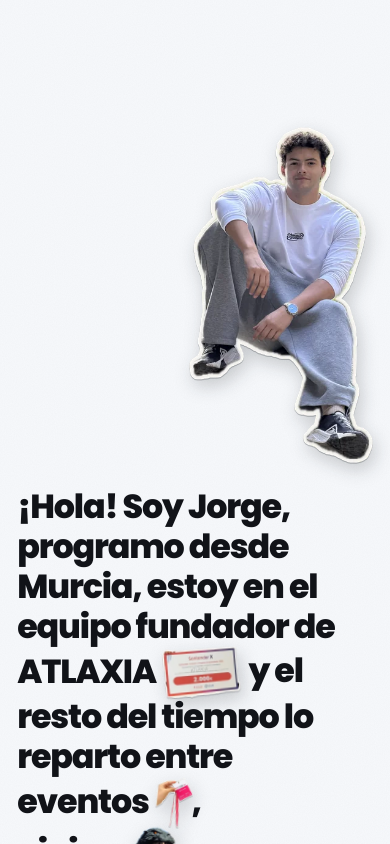
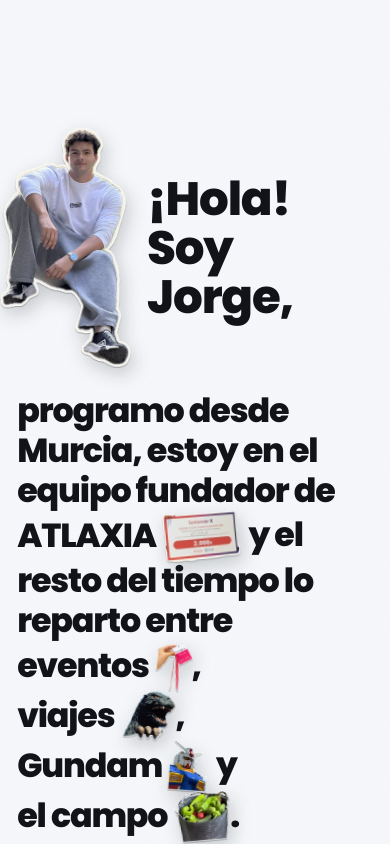
Before and after one commit to J0rgw/portfoliov3, a React (Vite) app: page / in a window 390 px wide. Shown: the part 1480-2324 px from the top of the page. Built offline with nearby package versions, Linux system fonts and the light colour scheme.

Commit message:
fixed in mobile my photos take 53% of the about me image

```diff
--- a/src/config/about.ts
+++ b/src/config/about.ts
@@ -12,8 +12,15 @@ import type { AboutRun, AboutTake, Milestone } from './types';
  * desarrollador full-stack en España. Construyo webs, aplicaciones y herramientas a
  * medida…"), quoted whole in the ADR.
  */
+
+/** The sentence's opening, kept apart from the rest so that on phones it can sit beside his
+ *  photo as a headline while the long part runs at full width underneath (ADR-004, 2026-11-26).
+ *  Everywhere else it is the sentence's first words, set inline: the two parts read as one. */
+const greeting = '¡Hola! Soy Jorge,';
+
+/** The rest of the sentence, from the space after the greeting. */
 const statement: AboutRun[] = [
-  '¡Hola! Soy Jorge, programo desde Murcia, estoy en el equipo fundador de ',
+  ' programo desde Murcia, estoy en el equipo fundador de ',
   { words: 'ATLAXIA', thing: { cutout: 'cheque', caption: 'Premio Santander X al Proyecto Emprendedor, 2026' } },
   ' y el resto del tiempo lo reparto entre ',
   { words: 'eventos', thing: { cutout: 'badge', hidden: 'vds', caption: 'DIATIC26 en Murcia y VDS 2026 en Valencia' } },
@@ -36,6 +43,7 @@ const takes: AboutTake[] = [
 
 export const aboutChapter = {
   heading: 'Sobre mí',
+  greeting,
   statement,
   takes,
   /** Completes the accessible name of Jorge's photo, which is a button. */
--- a/src/design/sections/About/About.css
+++ b/src/design/sections/About/About.css
@@ -395,3 +395,42 @@
     padding-top: var(--space-2);
   }
 }
+
+/* ---- Phones: the greeting beside him, the rest at full width ------------------------------- */
+
+/* Below 640 px the sentence is cut after its greeting (About.tsx; ADR-004, 2026-11-26): "¡Hola!
+   Soy Jorge," is a headline beside his photo and the rest of the sentence runs under both at the
+   full width of the screen. Nothing wraps round him, so there is no zigzag along his outline and
+   no narrow column of words (the rest of the sentence is one straight-edged column). He floats
+   left against the screen's edge, a third of its height tall; the greeting is a block that sits
+   beside the float and is as tall as it is, its words centred on him, one to a line. Tablets,
+   landscape screens and desktop keep the layouts above: there the greeting is just the
+   sentence's first words, inline. */
+@media (max-width: 639px) {
+  .about__body {
+    --jorge-h: min(30svh, 15rem);
+  }
+
+  .about__jorge {
+    float: left;
+    height: var(--jorge-h);
+    /* The container's margin pulled back puts him against the screen's edge; then a gap before
+       the greeting. */
+    margin: 0 var(--space-4) 0 calc(var(--margin) * -1);
+    /* About.tsx sets his silhouette inline for the desktop float; here only the greeting sits
+       beside him, as a block that keeps clear of his box. */
+    shape-outside: none !important;
+  }
+
+  .about__greeting {
+    /* A block-level box beside a float (it keeps clear of the float's box), at least as tall as
+       him so the rest of the sentence starts under both. */
+    display: flex;
+    align-items: center;
+    width: min-content;
+    min-height: var(--jorge-h);
+    margin-bottom: var(--space-5);
+    font-size: var(--text-3xl);
+    line-height: 1.05;
+  }
+}
--- a/src/pages/ProjectPage.tsx
+++ b/src/pages/ProjectPage.tsx
@@ -6,7 +6,7 @@ import CreditsTable, { type CreditRow } from '../components/editorial/CreditsTab
 import Disc from '../components/cd/Disc/Disc';
 import Evidence from '../components/editorial/Evidence/Evidence';
 import StackMarks from '../components/editorial/StackMarks/StackMarks';
-import { ArrowLeft, ArrowRight, ArrowUpRight } from '../components/ui/Icon/Icon';
+import { ArrowRight, ArrowUpRight } from '../components/ui/Icon/Icon';
 import LinkCue from '../components/ui/LinkCue/LinkCue';
 import NextTrack from '../components/editorial/NextTrack/NextTrack';
 import { chapterById } from '../config/navigation';
@@ -107,11 +107,9 @@ export function ProjectPage({ slug }: { slug: string }) {
       <header className="case-cover" data-ground="paper">
         <div className="container case-cover__grid">
           <div className="case-cover__text">
-            {/* One way back (the breadcrumb trail lives in the page's JSON-LD). The
-                ← says which way; its words circle like every other link's
-                (LinkCue, Jorge, 2026-11-25). */}
+            {/* One way back (the breadcrumb trail lives in the page's JSON-LD);
+                its words circle like every other link's (LinkCue, Jorge, 2026-11-26). */}
             <a className="case-back" href={backHref}>
-              <ArrowLeft size={16} aria-hidden="true" />
               <LinkCue>{ui.actions.backProjects}</LinkCue>
             </a>
             <h1 id="case-title" className="case-cover__title enter enter--still">
--- a/src/sections/About/About.tsx
+++ b/src/sections/About/About.tsx
@@ -26,8 +26,10 @@ const sizesAt = (wide: number, narrow: number) => (id: CutoutId, share = 1) =>
 const restSizes = sizesAt(REST_WIDE, REST_NARROW);
 const peekSizes = sizesAt(PEEK_WIDE, PEEK_NARROW);
 
-/** Jorge stands as tall as the frame allows (About.css): his width follows. */
-const JORGE_SIZES = '(min-width: 1024px) and (orientation: landscape) calc(min(64vh, 34rem) * 0.55), 46vw';
+/** Jorge stands as tall as the frame allows (About.css): his width follows. On phones he is
+ *  a third of the screen's height, beside the greeting. */
+const JORGE_SIZES =
+  '(max-width: 639px) calc(min(30vh, 15rem) * 0.55), (min-width: 1024px) and (orientation: landscape) calc(min(64vh, 34rem) * 0.55), 46vw';
 
 const chapter = chapterById('sobre-mi');
 
@@ -112,7 +114,10 @@ function Thing({ thing, index, primed, open, onToggle }: ThingProps) {
  * sentence in his words, signed, set big (The Romans: type with things between the
  * words); every thing in it is his own (Kyoosang Choi), so the photos say what the words
  * leave out. Jorge sits beside it as on the album's cover, in colour, and the words wrap
- * round him. Easter eggs for whoever plays: more takes of the cover's afternoon, Godzilla's
+ * round him. On phones the sentence is cut after its greeting (2026-11-26): the greeting is
+ * a headline beside his photo and the rest runs at full width underneath, so nothing wraps
+ * round him there (About.css); everywhere else the greeting is just the sentence's first
+ * words. Easter eggs for whoever plays: more takes of the cover's afternoon, Godzilla's
  * roar and who looks up at it, the Konami code, and a note in the console. The credits
  * follow (sections/AboutCredits). Contract: INFORMATION_ARCHITECTURE §3.
  */
@@ -224,6 +229,8 @@ export function About() {
           </button>
 
           <p className="about__statement" data-reveal="rise">
+            {/* No styles outside phones: it is the sentence's first words, inline. */}
+            <span className="about__greeting">{aboutChapter.greeting}</span>
             {aboutChapter.statement.map((run, index) => {
               if (typeof run === 'string') {
                 // Punctuation right after a thing went into its pair.
```
Also changed, not shown: 3 other files (tests, documents, lock files or other folders).
